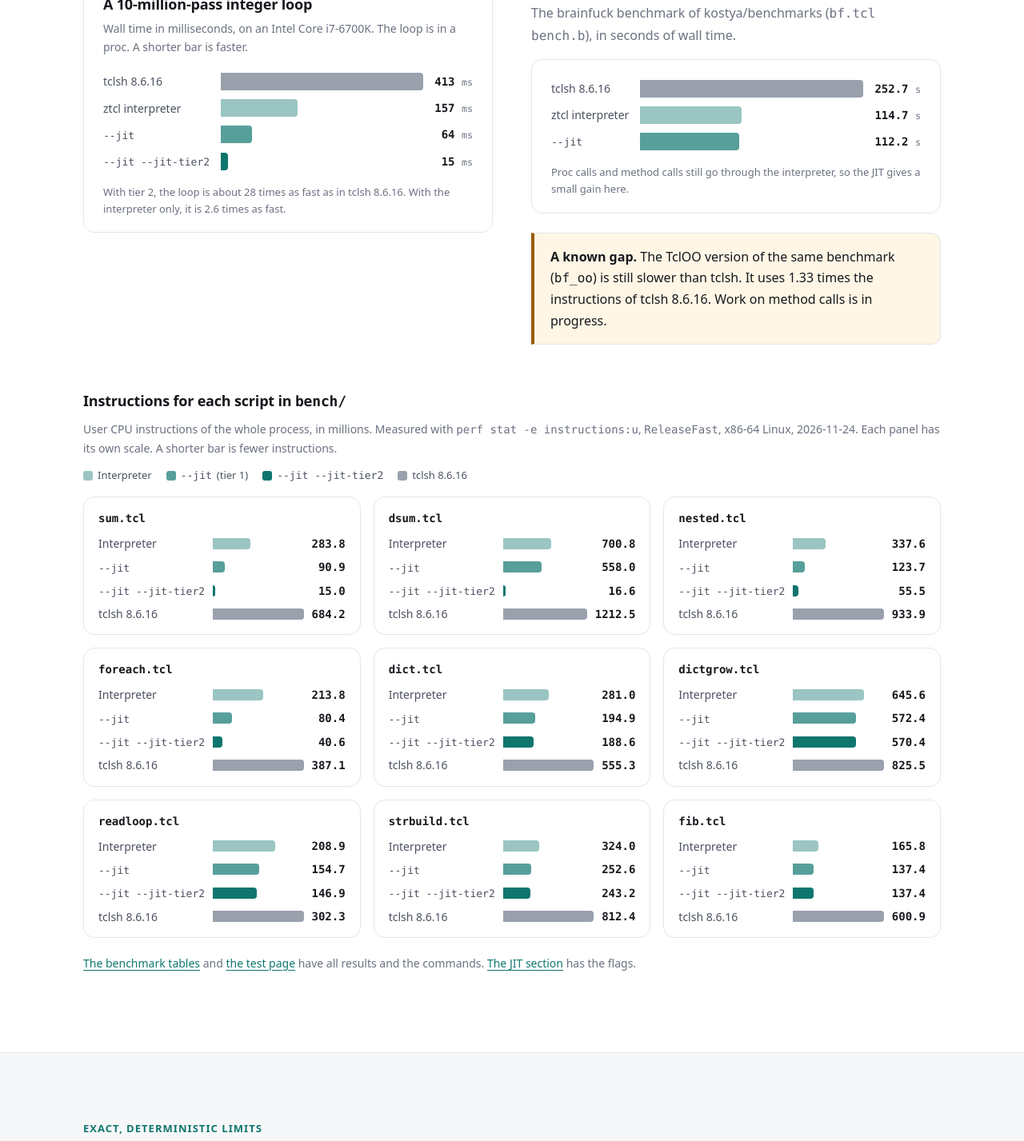
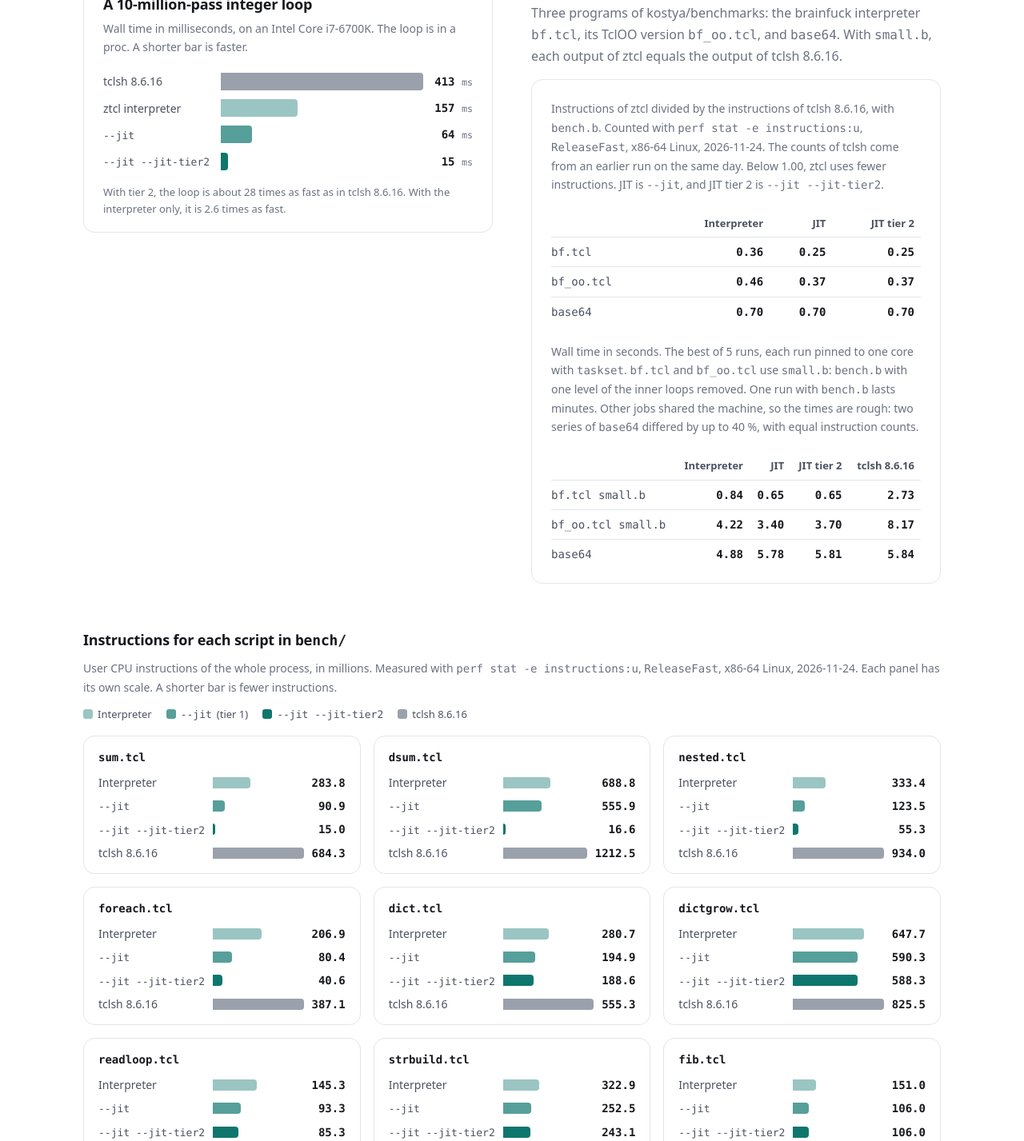
Before and after one commit to beetlebugorg/ztcl, a plain HTML site: page docs/site/index.html in a window 1280 px wide. Shown: the part 1310-2737 px from the top of the page at 80% size. Drawn offline with Linux system fonts and the light colour scheme; files that its build step writes are made by us from their sources.

Commit message:
Update the benchmark numbers of the README and the site
The numbers come from one ReleaseFast build of main at ed13c48: the
instructions of bench/ in each mode and of tclsh, the kostya ratios
of bf, bf_oo, and base64 with bench.b, and wall times with small.b.
The site drops the callout and the status line that said bf_oo is
slower than tclsh. The loop chart stays: its JIT instruction counts
did not change.

```diff
--- a/docs/site/index.html
+++ b/docs/site/index.html
@@ -84,19 +84,28 @@ if (location.hash && !document.getElementById(decodeURIComponent(location.hash.s
         <p class="note">With tier 2, the loop is about 28 times as fast as in tclsh 8.6.16. With the interpreter only, it is 2.6 times as fast.</p>
       </figure>
       <div>
-        <h3>A larger program</h3>
-        <p class="muted">The brainfuck benchmark of kostya/benchmarks (<code>bf.tcl bench.b</code>), in seconds of wall time.</p>
+        <h3>Larger programs</h3>
+        <p class="muted">Three programs of kostya/benchmarks: the brainfuck interpreter <code>bf.tcl</code>, its TclOO version <code>bf_oo.tcl</code>, and <code>base64</code>. With <code>small.b</code>, each output of ztcl equals the output of tclsh 8.6.16.</p>
         <figure class="chart" style="margin-top:16px">
-          <dl class="bars">
-            <dt>tclsh 8.6.16</dt><dd><span class="track"><span class="fill base" style="width:100%" title="tclsh 8.6.16: 252.7 s"></span></span><span class="val">252.7 <small>s</small></span></dd>
-            <dt>ztcl interpreter</dt><dd><span class="track"><span class="fill t0" style="width:45.4%" title="ztcl interpreter: 114.7 s"></span></span><span class="val">114.7 <small>s</small></span></dd>
-            <dt><code>--jit</code></dt><dd><span class="track"><span class="fill t1" style="width:44.4%" title="--jit: 112.2 s"></span></span><span class="val">112.2 <small>s</small></span></dd>
-          </dl>
-          <p class="note">Proc calls and method calls still go through the interpreter, so the JIT gives a small gain here.</p>
+          <p class="how">Instructions of ztcl divided by the instructions of tclsh 8.6.16, with <code>bench.b</code>. Counted with <code>perf stat -e instructions:u</code>, <code>ReleaseFast</code>, x86-64 Linux, 2026-11-24. The counts of tclsh come from an earlier run on the same day. Below 1.00, ztcl uses fewer instructions. JIT is <code>--jit</code>, and JIT tier 2 is <code>--jit --jit-tier2</code>.</p>
+          <div class="ktable"><table>
+            <thead><tr><th></th><th>Interpreter</th><th>JIT</th><th>JIT tier 2</th></tr></thead>
+            <tbody>
+            <tr><th scope="row"><code>bf.tcl</code></th><td>0.36</td><td>0.25</td><td>0.25</td></tr>
+            <tr><th scope="row"><code>bf_oo.tcl</code></th><td>0.46</td><td>0.37</td><td>0.37</td></tr>
+            <tr><th scope="row"><code>base64</code></th><td>0.70</td><td>0.70</td><td>0.70</td></tr>
+            </tbody>
+          </table></div>
+          <p class="how" style="margin-top:20px">Wall time in seconds. The best of 5 runs, each run pinned to one core with <code>taskset</code>. <code>bf.tcl</code> and <code>bf_oo.tcl</code> use <code>small.b</code>: <code>bench.b</code> with one level of the inner loops removed. One run with <code>bench.b</code> lasts minutes. Other jobs shared the machine, so the times are rough: two series of <code>base64</code> differed by up to 40 %, with equal instruction counts.</p>
+          <div class="ktable"><table>
+            <thead><tr><th></th><th>Interpreter</th><th>JIT</th><th>JIT tier 2</th><th>tclsh 8.6.16</th></tr></thead>
+            <tbody>
+            <tr><th scope="row"><code>bf.tcl small.b</code></th><td>0.84</td><td>0.65</td><td>0.65</td><td>2.73</td></tr>
+            <tr><th scope="row"><code>bf_oo.tcl small.b</code></th><td>4.22</td><td>3.40</td><td>3.70</td><td>8.17</td></tr>
+            <tr><th scope="row"><code>base64</code></th><td>4.88</td><td>5.78</td><td>5.81</td><td>5.84</td></tr>
+            </tbody>
+          </table></div>
         </figure>
-        <div class="callout">
-          <p><b>A known gap.</b> The TclOO version of the same benchmark (<code>bf_oo</code>) is still slower than tclsh. It uses 1.33 times the instructions of tclsh 8.6.16. Work on method calls is in progress.</p>
-        </div>
       </div>
     </div>
 
@@ -110,54 +119,54 @@ if (location.hash && !document.getElementById(decodeURIComponent(location.hash.s
 <dt>Interpreter</dt><dd><span class="track"><span class="fill t0" style="width:41.5%" title="Interpreter: 283.8 million instructions"></span></span><span class="val">283.8</span></dd>
 <dt><code>--jit</code></dt><dd><span class="track"><span class="fill t1" style="width:13.3%" title="--jit: 90.9 million instructions"></span></span><span class="val">90.9</span></dd>
 <dt><code>--jit --jit-tier2</code></dt><dd><span class="track"><span class="fill" style="width:2.2%" title="--jit --jit-tier2: 15.0 million instructions"></span></span><span class="val">15.0</span></dd>
-<dt>tclsh 8.6.16</dt><dd><span class="track"><span class="fill base" style="width:100.0%" title="tclsh 8.6.16: 684.2 million instructions"></span></span><span class="val">684.2</span></dd>
+<dt>tclsh 8.6.16</dt><dd><span class="track"><span class="fill base" style="width:100.0%" title="tclsh 8.6.16: 684.3 million instructions"></span></span><span class="val">684.3</span></dd>
 </dl></figure>
 <figure class="chart"><h4>dsum.tcl</h4><dl class="bars">
-<dt>Interpreter</dt><dd><span class="track"><span class="fill t0" style="width:57.8%" title="Interpreter: 700.8 million instructions"></span></span><span class="val">700.8</span></dd>
-<dt><code>--jit</code></dt><dd><span class="track"><span class="fill t1" style="width:46.0%" title="--jit: 558.0 million instructions"></span></span><span class="val">558.0</span></dd>
+<dt>Interpreter</dt><dd><span class="track"><span class="fill t0" style="width:56.8%" title="Interpreter: 688.8 million instructions"></span></span><span class="val">688.8</span></dd>
+<dt><code>--jit</code></dt><dd><span class="track"><span class="fill t1" style="width:45.9%" title="--jit: 555.9 million instructions"></span></span><span class="val">555.9</span></dd>
 <dt><code>--jit --jit-tier2</code></dt><dd><span class="track"><span class="fill" style="width:1.4%" title="--jit --jit-tier2: 16.6 million instructions"></span></span><span class="val">16.6</span></dd>
 <dt>tclsh 8.6.16</dt><dd><span class="track"><span class="fill base" style="width:100.0%" title="tclsh 8.6.16: 1212.5 million instructions"></span></span><span class="val">1212.5</span></dd>
 </dl></figure>
 <figure class="chart"><h4>nested.tcl</h4><dl class="bars">
-<dt>Interpreter</dt><dd><span class="track"><span class="fill t0" style="width:36.1%" title="Interpreter: 337.6 million instructions"></span></span><span class="val">337.6</span></dd>
-<dt><code>--jit</code></dt><dd><span class="track"><span class="fill t1" style="width:13.2%" title="--jit: 123.7 million instructions"></span></span><span class="val">123.7</span></dd>
-<dt><code>--jit --jit-tier2</code></dt><dd><span class="track"><span class="fill" style="width:5.9%" title="--jit --jit-tier2: 55.5 million instructions"></span></span><span class="val">55.5</span></dd>
-<dt>tclsh 8.6.16</dt><dd><span class="track"><span class="fill base" style="width:100.0%" title="tclsh 8.6.16: 933.9 million instructions"></span></span><span class="val">933.9</span></dd>
+<dt>Interpreter</dt><dd><span class="track"><span class="fill t0" style="width:35.7%" title="Interpreter: 333.4 million instructions"></span></span><span class="val">333.4</span></dd>
+<dt><code>--jit</code></dt><dd><span class="track"><span class="fill t1" style="width:13.2%" title="--jit: 123.5 million instructions"></span></span><span class="val">123.5</span></dd>
+<dt><code>--jit --jit-tier2</code></dt><dd><span class="track"><span class="fill" style="width:5.9%" title="--jit --jit-tier2: 55.3 million instructions"></span></span><span class="val">55.3</span></dd>
+<dt>tclsh 8.6.16</dt><dd><span class="track"><span class="fill base" style="width:100.0%" title="tclsh 8.6.16: 934.0 million instructions"></span></span><span class="val">934.0</span></dd>
 </dl></figure>
 <figure class="chart"><h4>foreach.tcl</h4><dl class="bars">
-<dt>Interpreter</dt><dd><span class="track"><span class="fill t0" style="width:55.2%" title="Interpreter: 213.8 million instructions"></span></span><span class="val">213.8</span></dd>
+<dt>Interpreter</dt><dd><span class="track"><span class="fill t0" style="width:53.4%" title="Interpreter: 206.9 million instructions"></span></span><span class="val">206.9</span></dd>
 <dt><code>--jit</code></dt><dd><span class="track"><span class="fill t1" style="width:20.8%" title="--jit: 80.4 million instructions"></span></span><span class="val">80.4</span></dd>
 <dt><code>--jit --jit-tier2</code></dt><dd><span class="track"><span class="fill" style="width:10.5%" title="--jit --jit-tier2: 40.6 million instructions"></span></span><span class="val">40.6</span></dd>
 <dt>tclsh 8.6.16</dt><dd><span class="track"><span class="fill base" style="width:100.0%" title="tclsh 8.6.16: 387.1 million instructions"></span></span><span class="val">387.1</span></dd>
 </dl></figure>
 <figure class="chart"><h4>dict.tcl</h4><dl class="bars">
-<dt>Interpreter</dt><dd><span class="track"><span class="fill t0" style="width:50.6%" title="Interpreter: 281.0 million instructions"></span></span><span class="val">281.0</span></dd>
+<dt>Interpreter</dt><dd><span class="track"><span class="fill t0" style="width:50.6%" title="Interpreter: 280.7 million instructions"></span></span><span class="val">280.7</span></dd>
 <dt><code>--jit</code></dt><dd><span class="track"><span class="fill t1" style="width:35.1%" title="--jit: 194.9 million instructions"></span></span><span class="val">194.9</span></dd>
 <dt><code>--jit --jit-tier2</code></dt><dd><span class="track"><span class="fill" style="width:34.0%" title="--jit --jit-tier2: 188.6 million instructions"></span></span><span class="val">188.6</span></dd>
 <dt>tclsh 8.6.16</dt><dd><span class="track"><span class="fill base" style="width:100.0%" title="tclsh 8.6.16: 555.3 million instructions"></span></span><span class="val">555.3</span></dd>
 </dl></figure>
 <figure class="chart"><h4>dictgrow.tcl</h4><dl class="bars">
-<dt>Interpreter</dt><dd><span class="track"><span class="fill t0" style="width:78.2%" title="Interpreter: 645.6 million instructions"></span></span><span class="val">645.6</span></dd>
-<dt><code>--jit</code></dt><dd><span class="track"><span class="fill t1" style="width:69.3%" title="--jit: 572.4 million instructions"></span></span><span class="val">572.4</span></dd>
-<dt><code>--jit --jit-tier2</code></dt><dd><span class="track"><span class="fill" style="width:69.1%" title="--jit --jit-tier2: 570.4 million instructions"></span></span><span class="val">570.4</span></dd>
+<dt>Interpreter</dt><dd><span class="track"><span class="fill t0" style="width:78.5%" title="Interpreter: 647.7 million instructions"></span></span><span class="val">647.7</span></dd>
+<dt><code>--jit</code></dt><dd><span class="track"><span class="fill t1" style="width:71.5%" title="--jit: 590.3 million instructions"></span></span><span class="val">590.3</span></dd>
+<dt><code>--jit --jit-tier2</code></dt><dd><span class="track"><span class="fill" style="width:71.3%" title="--jit --jit-tier2: 588.3 million instructions"></span></span><span class="val">588.3</span></dd>
 <dt>tclsh 8.6.16</dt><dd><span class="track"><span class="fill base" style="width:100.0%" title="tclsh 8.6.16: 825.5 million instructions"></span></span><span class="val">825.5</span></dd>
 </dl></figure>
 <figure class="chart"><h4>readloop.tcl</h4><dl class="bars">
-<dt>Interpreter</dt><dd><span class="track"><span class="fill t0" style="width:69.1%" title="Interpreter: 208.9 million instructions"></span></span><span class="val">208.9</span></dd>
-<dt><code>--jit</code></dt><dd><span class="track"><span class="fill t1" style="width:51.2%" title="--jit: 154.7 million instructions"></span></span><span class="val">154.7</span></dd>
-<dt><code>--jit --jit-tier2</code></dt><dd><span class="track"><span class="fill" style="width:48.6%" title="--jit --jit-tier2: 146.9 million instructions"></span></span><span class="val">146.9</span></dd>
+<dt>Interpreter</dt><dd><span class="track"><span class="fill t0" style="width:48.1%" title="Interpreter: 145.3 million instructions"></span></span><span class="val">145.3</span></dd>
+<dt><code>--jit</code></dt><dd><span class="track"><span class="fill t1" style="width:30.9%" title="--jit: 93.3 million instructions"></span></span><span class="val">93.3</span></dd>
+<dt><code>--jit --jit-tier2</code></dt><dd><span class="track"><span class="fill" style="width:28.2%" title="--jit --jit-tier2: 85.3 million instructions"></span></span><span class="val">85.3</span></dd>
 <dt>tclsh 8.6.16</dt><dd><span class="track"><span class="fill base" style="width:100.0%" title="tclsh 8.6.16: 302.3 million instructions"></span></span><span class="val">302.3</span></dd>
 </dl></figure>
 <figure class="chart"><h4>strbuild.tcl</h4><dl class="bars">
-<dt>Interpreter</dt><dd><span class="track"><span class="fill t0" style="width:39.9%" title="Interpreter: 324.0 million instructions"></span></span><span class="val">324.0</span></dd>
-<dt><code>--jit</code></dt><dd><span class="track"><span class="fill t1" style="width:31.1%" title="--jit: 252.6 million instructions"></span></span><span class="val">252.6</span></dd>
-<dt><code>--jit --jit-tier2</code></dt><dd><span class="track"><span class="fill" style="width:29.9%" title="--jit --jit-tier2: 243.2 million instructions"></span></span><span class="val">243.2</span></dd>
+<dt>Interpreter</dt><dd><span class="track"><span class="fill t0" style="width:39.7%" title="Interpreter: 322.9 million instructions"></span></span><span class="val">322.9</span></dd>
+<dt><code>--jit</code></dt><dd><span class="track"><span class="fill t1" style="width:31.1%" title="--jit: 252.5 million instructions"></span></span><span class="val">252.5</span></dd>
+<dt><code>--jit --jit-tier2</code></dt><dd><span class="track"><span class="fill" style="width:29.9%" title="--jit --jit-tier2: 243.1 million instructions"></span></span><span class="val">243.1</span></dd>
 <dt>tclsh 8.6.16</dt><dd><span class="track"><span class="fill base" style="width:100.0%" title="tclsh 8.6.16: 812.4 million instructions"></span></span><span class="val">812.4</span></dd>
 </dl></figure>
 <figure class="chart"><h4>fib.tcl</h4><dl class="bars">
-<dt>Interpreter</dt><dd><span class="track"><span class="fill t0" style="width:27.6%" title="Interpreter: 165.8 million instructions"></span></span><span class="val">165.8</span></dd>
-<dt><code>--jit</code></dt><dd><span class="track"><span class="fill t1" style="width:22.9%" title="--jit: 137.4 million instructions"></span></span><span class="val">137.4</span></dd>
-<dt><code>--jit --jit-tier2</code></dt><dd><span class="track"><span class="fill" style="width:22.9%" title="--jit --jit-tier2: 137.4 million instructions"></span></span><span class="val">137.4</span></dd>
+<dt>Interpreter</dt><dd><span class="track"><span class="fill t0" style="width:25.1%" title="Interpreter: 151.0 million instructions"></span></span><span class="val">151.0</span></dd>
+<dt><code>--jit</code></dt><dd><span class="track"><span class="fill t1" style="width:17.6%" title="--jit: 106.0 million instructions"></span></span><span class="val">106.0</span></dd>
+<dt><code>--jit --jit-tier2</code></dt><dd><span class="track"><span class="fill" style="width:17.6%" title="--jit --jit-tier2: 106.0 million instructions"></span></span><span class="val">106.0</span></dd>
 <dt>tclsh 8.6.16</dt><dd><span class="track"><span class="fill base" style="width:100.0%" title="tclsh 8.6.16: 600.9 million instructions"></span></span><span class="val">600.9</span></dd>
 </dl></figure>
     </div>
@@ -339,7 +348,7 @@ tcl.eval(<span class="s">"while 1 {}"</span>);
       <li><span class="st ok">Works</span><span>The interpreter, point procs, and the WebAssembly build.</span></li>
       <li><span class="st wip">Experimental</span><span>The JIT on x86-64 Linux. It is off by default. Turn it on with <code>--jit</code> and <code>--jit-tier2</code>.</span></li>
       <li><span class="st wip">In progress</span><span>The JIT on arm64 macOS.</span></li>
-      <li><span class="st wip">In progress</span><span>The speed of TclOO method calls. <code>bf_oo</code> uses 1.33 times the instructions of tclsh 8.6.16.</span></li>
+      <li><span class="st ok">Works</span><span>TclOO method calls have call caches. With <code>--jit</code>, <code>bf_oo</code> uses 0.37 of the instructions of tclsh 8.6.16, and 0.46 with the interpreter only.</span></li>
       <li><span class="st no">Open bug</span><span><a href="https://github.com/beetlebugorg/ztcl/issues/6">A step limit cost bug (#6)</a>: a recheck after an epoch change costs O(n²) CPU time.</span></li>
       <li><span class="st plan">Note</span><span>The code and the docs were written largely with AI coding agents, under human direction. Review the code before you depend on it.</span></li>
     </ul>
--- a/docs/site/site.css
+++ b/docs/site/site.css
@@ -176,6 +176,18 @@ img, svg { max-width: 100%; }
 .legend i.t1 { background: color-mix(in srgb, var(--accent) 70%, var(--bg)); }
 .legend i.t0 { background: color-mix(in srgb, var(--accent) 42%, var(--bg)); }
 
+.ktable { overflow-x: auto; }
+.ktable table { border-collapse: collapse; width: 100%; font-size: 14px; }
+.ktable th, .ktable td { padding: 6px 8px; border-bottom: 1px solid var(--line); text-align: right; vertical-align: bottom; }
+.ktable td { white-space: nowrap; }
+.ktable tbody th, .ktable tbody td { vertical-align: middle; }
+.chart .how code { white-space: nowrap; }
+@media (max-width: 480px) { .ktable th, .ktable td { padding: 6px 4px; } .ktable td { font-size: 13px; } }
+.ktable td { font: 600 14px var(--mono); }
+.ktable thead th { font-size: 13px; font-weight: 600; color: var(--text-2); }
+.ktable th[scope=row], .ktable thead th:first-child { text-align: left; font-weight: 400; color: var(--text-2); padding-left: 0; }
+.ktable tbody tr:last-child td, .ktable tbody tr:last-child th { border-bottom: 0; }
+
 .callout { border: 1px solid var(--line); border-left: 4px solid var(--warn); background: var(--warn-soft); border-radius: 0 12px 12px 0; padding: 16px 20px; margin: 24px 0 0; }
 .callout p { margin: 0; }
 .checks { list-style: none; padding: 0; margin: 0; }
```
Also changed, not shown: README.md.
